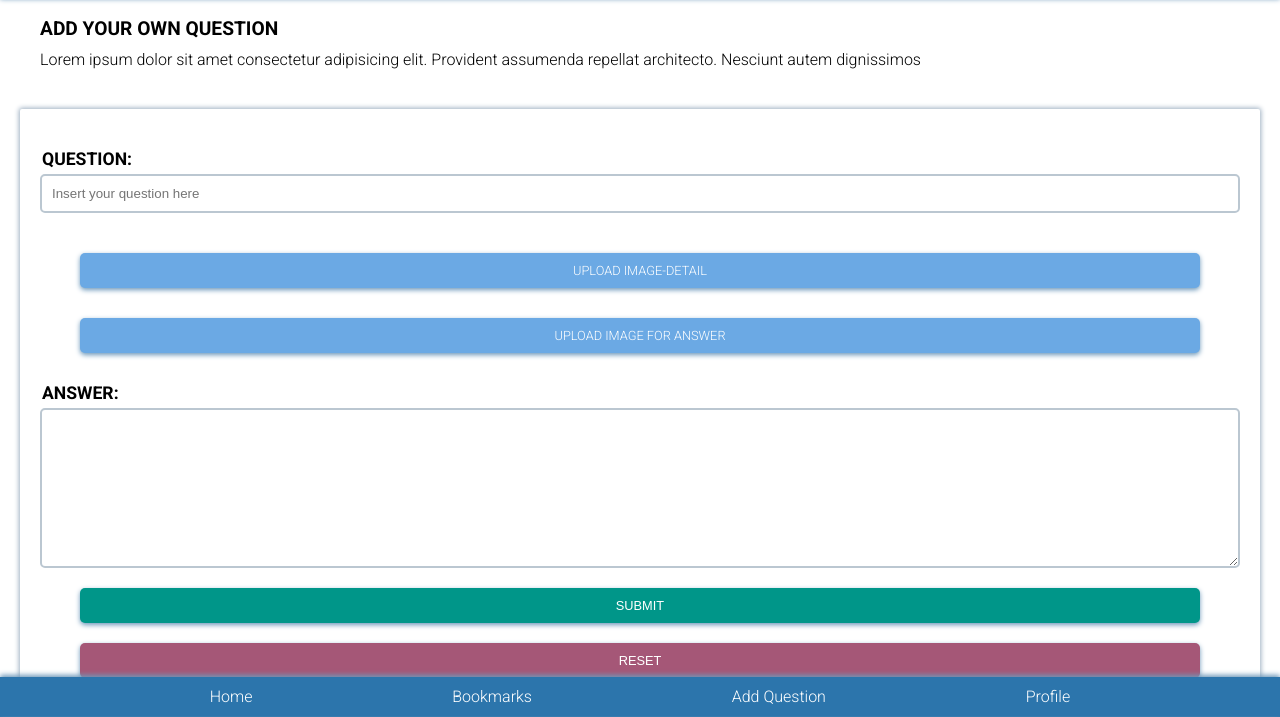
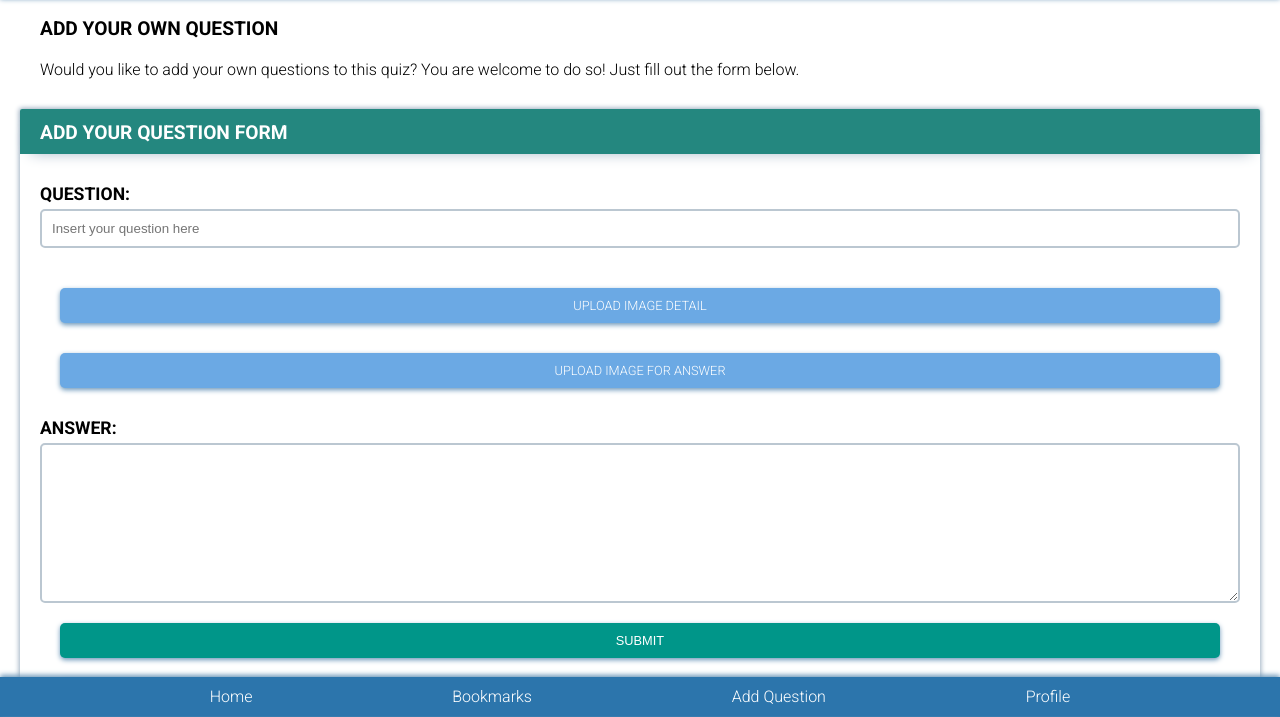
Before and after one commit to mbosselmann/quiz-app, a website built with Vite: page add-question.html in a window 1280 px wide. Shown: the part 83-800 px from the top of the page. Built offline with nearby package versions, Linux system fonts and the light colour scheme.

Commit message:
add button class:active for all buttons and add title for add questions form

```diff
--- a/add-question.html
+++ b/add-question.html
@@ -21,22 +21,30 @@
     <main>
         <section class="explanation">
             <h2 class="explanation__title">Add your own question</h2>
-            <p>Lorem ipsum dolor sit amet consectetur adipisicing elit. Provident assumenda repellat architecto.
-                Nesciunt autem dignissimos
+            <p class="explanation__text">
+                Would you like to add your own questions to this quiz? You are welcome to do so! Just fill out the form
+                below.
             </p>
         </section>
         <form class="add-question-form">
+            <h2 class="add-question-form__title">Add your question form</h2>
             <label class="add-question-form__insert-question-label" for="insert-question">Question:</label>
-            <input id="insert-question" class="add-question-form__insert-question-field" type="text"
-                placeholder="Insert your question here">
-            <label class="add-question-form__upload-img-detail-label" for="image-detail">Upload image-detail</label>
+            <input id="insert-question"
+                class="add-question-form__insert-question-field add-question-form__insert-question-field--focus"
+                type="text" placeholder="Insert your question here">
+            <label class="add-question-form__upload-img-detail-label add-question-form__upload-img-detail-label--active"
+                for="image-detail">Upload image detail</label>
             <input id="image-detail" class="add-question-form__upload-img-detail-input" type="file">
-            <label class="add-question-form__upload-img-label" for="image-detail">Upload image for answer</label>
+            <label class="add-question-form__upload-img-label add-question-form__upload-img-label--active"
+                for="image-detail">Upload image for answer</label>
             <input id="image-detail" class="add-question-form__upload-img-input" type="file">
             <label class="add-question-form__insert-answer-label" for="insert-answer">Answer:</label>
-            <textarea id="insert-answer" name="answer" class="add-question-form__insert-answer"></textarea>
-            <button class="add-question-form__submit-button" type="submit">Submit</button>
-            <button class="add-question-form__reset-button" type="Reset">Reset</button>
+            <textarea id="insert-answer" name="answer"
+                class="add-question-form__insert-answer add-question-form__insert-answer--focus"></textarea>
+            <button class="add-question-form__submit-button add-question-form__submit-button--active"
+                type="submit">Submit</button>
+            <button class="add-question-form__reset-button add-question-form__reset-button--active"
+                type="Reset">Reset</button>
         </form>
     </main>
     <footer>
--- a/css/components/add-question/explanation.css
+++ b/css/components/add-question/explanation.css
@@ -4,7 +4,7 @@
     justify-content: center;
     padding: 20px;
     font-family: 'Roboto', sans-serif;
-    margin: 0 20px 20px 20px;
+    margin: 0 20px 10px 20px;
 }
 
 .explanation__title {
@@ -12,3 +12,7 @@
     font-size: 1.2rem;
     padding: 0 0 10px 0;
 }
+
+.explanation__text {
+    padding: 10px 0 0 0;
+}
--- a/css/components/add-question/form.css
+++ b/css/components/add-question/form.css
@@ -2,29 +2,44 @@
     display: flex;
     flex-direction: column;
     justify-content: center;
-    padding: 20px;
     font-family: 'Roboto', sans-serif;
     margin: 0 20px 20px 20px;
     box-shadow: 0px 0px 5px 1px #9AADBF;
     border-radius: 2px;
 }
 
+.add-question-form__title {
+    box-shadow: 1px 8px 15px -10px #9AADBF;
+    background-color: #24877F;
+    margin-bottom: 10px;
+    padding: 12px 20px 10px 20px;
+    text-transform: uppercase;
+    color: #fff;
+    border-radius: 2px 2px 0 0;
+    font-size: 1.2rem;
+
+}
+
 .add-question-form__insert-question-label, .add-question-form__insert-answer-label {
     font-weight: 700;
     font-size: 1.1rem;
-    padding: 20px 0 5px 2px;
+    padding: 20px 20px 5px 20px;
     text-transform: uppercase;
 }
 
 .add-question-form__insert-question-field {
-    margin: 0 0 20px 0;
+    margin: 0 20px 20px 20px;
     padding: 10px;
     border-radius: 5px;
     border: 2px solid #bbc7d1;
 }
 
+.add-question-form__insert-question-field--focus:focus, .add-question-form__insert-answer--focus:focus {
+    outline: none;
+    box-shadow: 0px 0px 3px 1px #bbc7d1;
+}
+
 .add-question-form__upload-img-detail-input, .add-question-form__upload-img-input {
-    padding: 10px 0 10px 0;
     display: none;
 }
 
@@ -45,9 +60,11 @@
 
 .add-question-form__insert-answer {
     height: 20vh;
-    margin: 0 0 20px 0;
+    margin: 0 20px 20px 20px;
     border-radius: 5px;
     border: 2px solid #bbc7d1;
+    font-family: 'Roboto', sans-serif;
+    padding: 10px;
 }
 
 .add-question-form__submit-button {
@@ -73,3 +90,7 @@
     font-size: 0.8rem;
     margin: 0 40px 20px 40px;
 }
+
+.add-question-form__submit-button--active:active, .add-question-form__reset-button--active:active, .add-question-form__upload-img-detail-label--active:active, .add-question-form__upload-img-label--active:active {
+    font-size: 0.9rem;
+}
--- a/css/components/card/card-content.css
+++ b/css/components/card/card-content.css
@@ -25,3 +25,7 @@
     font-size: 0.8rem;
     margin: 0 40px 20px 40px;
 }
+
+.card-content__show-answer--active:active {
+    font-size: 0.9rem;
+}
```
Also changed, not shown: bookmarks.html (+2 -2 lines), index.html (+5 -5 lines).
